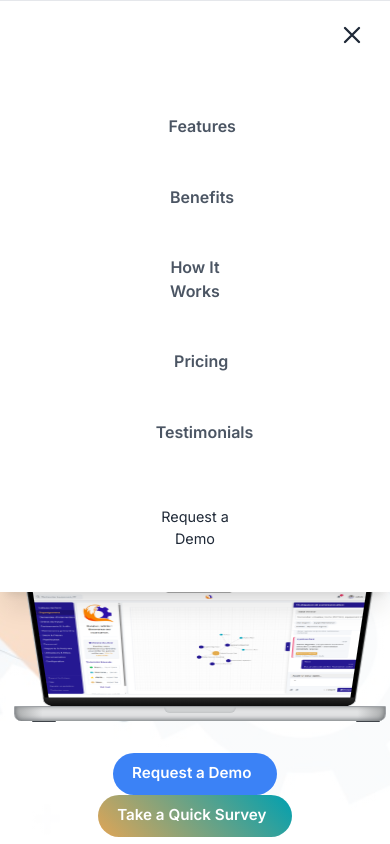
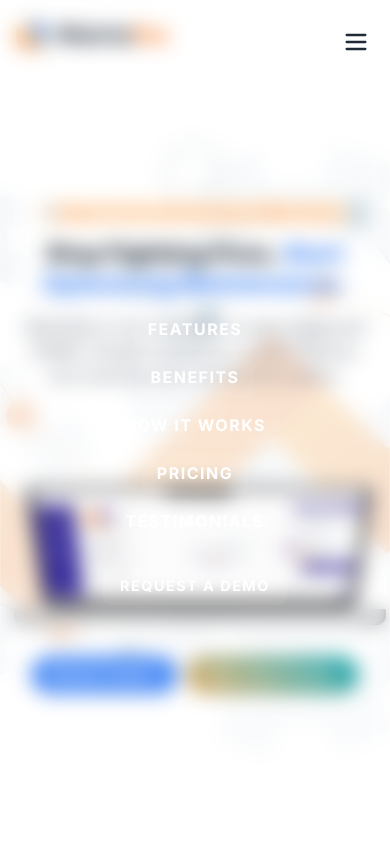
Before and after one commit to oussasz/MaintaFOX-website, a plain HTML site: page index.html in a window 390 px wide. Both pictures are taken after a click on the button "Toggle menu". Shown: the top 844 px of the page. Drawn offline with nearby package versions, Linux system fonts and the light colour scheme.

Commit message:
Refactor mobile menu styles to implement glassmorphism effect and improve responsiveness

```diff
--- a/css/styles.css
+++ b/css/styles.css
@@ -333,72 +333,141 @@ height: 65px;
   transform: scaleX(1);
   transform-origin: bottom left;
 }
-
-/* Mobile Menu Panel Styling & Animation */
+/* Mobile Menu Panel with Glassmorphism Effect */
+/* Mobile Menu Panel with Glassmorphism Effect */
 #mobile-menu {
-  transform: translateY(-100%); /* Start hidden above */
+  position: fixed;
+  top: 0;
+  left: 0;
+  width: 100%;
+  height: 100%;
+  background: rgba(
+    255,
+    255,
+    255,
+    0.1
+  ); /* Semi-transparent white for glass effect */
+  backdrop-filter: blur(10px); /* Blur for modern glassmorphism */
+  -webkit-backdrop-filter: blur(10px); /* Safari support */
+  border: 1px solid rgba(255, 255, 255, 0.2); /* Subtle border */
+  display: grid;
+  place-items: center; /* Center content with Grid */
+  transform: translateY(-100%); /* Hidden initially */
+  transition: transform 0.3s ease-out; /* Fast, smooth slide */
+  z-index: 1000;
+}
+
+#mobile-menu.is-open {
+  transform: translateY(0); /* Slide into view */
+}
+
+/* Navigation List Styling */
+.mobile-nav {
+  display: flex;
+  flex-direction: column;
+  gap: 15px; /* Minimal spacing */
+}
+
+/* Shared Button Styling for Consistency */
+.mobile-nav-link,
+.mobile-cta {
+  color: #ffffff; /* Bold white font color */
+  text-decoration: none;
+  font-size: 12px; /* Small, consistent size */
+  font-family: "Inter", sans-serif; /* Modern sans-serif font */
+  font-weight: 700; /* Bold for emphasis */
+  text-transform: uppercase;
+  letter-spacing: 1.5px; /* Elegant spacing */
+  padding: 8px 16px;
+  background: rgba(255, 255, 255, 0.05); /* Subtle background */
+  border-radius: 8px; /* Rounded corners */
+  transition: background 0.2s ease, transform 0.2s ease;
+  text-align: center;
+}
+
+.mobile-nav-link:hover,
+.mobile-cta:hover {
+  background: rgba(255, 255, 255, 0.15); /* Brighter on hover */
+  transform: translateY(-2px); /* Lift effect */
+}
+
+.mobile-nav-link:focus,
+.mobile-cta:focus {
+  outline: none;
+  box-shadow: 0 0 0 3px rgba(255, 255, 255, 0.3); /* Accessible focus ring */
+}
+
+/* CTA Button Specifics */
+.mobile-cta {
+  margin-top: 10px; /* Slight separation from nav links */
+}
+
+/* Staggered Entrance Animation */
+#mobile-menu .mobile-nav-link,
+#mobile-menu .mobile-cta {
   opacity: 0;
-  visibility: hidden;
-  transition: transform 0.4s cubic-bezier(0.23, 1, 0.32, 1),
-    opacity 0.3s ease-out, visibility 0s linear 0.4s; /* Smooth cubic bezier for transform */
-  z-index: 40; /* Needs to be higher than content but lower than button if button icon changes */
-}
-
-#mobile-menu.is-open {
-  transform: translateY(0);
-  opacity: 1;
-  visibility: visible;
-  transition: transform 0.4s cubic-bezier(0.23, 1, 0.32, 1),
-    opacity 0.3s ease-in, visibility 0s linear 0s;
-}
-
-/* Mobile Navigation Link Styling */
-.mobile-nav-link {
+  transform: translateY(-15px);
+}
+
+#mobile-menu.is-open .mobile-nav-link,
+#mobile-menu.is-open .mobile-cta {
+  animation: slideIn 0.4s ease-out forwards;
+}
+
+@keyframes slideIn {
+  to {
+    opacity: 1;
+    transform: translateY(0);
+  }
+}
+
+/* Staggered Delays */
+#mobile-menu.is-open .mobile-nav-link:nth-child(1) {
+  animation-delay: 0.05s;
+}
+#mobile-menu.is-open .mobile-nav-link:nth-child(2) {
+  animation-delay: 0.1s;
+}
+#mobile-menu.is-open .mobile-nav-link:nth-child(3) {
+  animation-delay: 0.15s;
+}
+#mobile-menu.is-open .mobile-nav-link:nth-child(4) {
+  animation-delay: 0.2s;
+}
+#mobile-menu.is-open .mobile-cta {
+  animation-delay: 0.25s;
+}
+
+/* Menu Button Styling (Hamburger to 'X') */
+#mobile-menu-button {
+  position: fixed;
+  top: 20px;
+  right: 20px;
+  background: none;
+  border: none;
+  cursor: pointer;
+  z-index: 1100; /* Above menu */
+}
+
+#mobile-menu-button .line {
   display: block;
-  padding: 0.75rem 1rem;
-  font-size: 1.125rem; /* lg text */
-  font-weight: 600;
-  color: #4b5563; /* medium-text */
-  text-align: center;
-  transition: color 0.2s ease-in-out, background-color 0.2s ease-in-out;
-  border-radius: 0.375rem; /* rounded-md */
-  width: 80%; /* Limit width slightly */
-  margin-left: auto;
-  margin-right: auto;
-}
-
-.mobile-nav-link:hover,
-.mobile-nav-link:focus {
-  color: #1f2937; /* dark-text */
-  background-color: #f3f4f6; /* gray-100 */
-  outline: none;
-}
-
-/* Mobile CTA Button Adjustments */
-.mobile-cta {
-  display: block; /* Make it block for centering/width */
-  width: 75%; /* Adjust width as needed */
-  margin-left: auto;
-  margin-right: auto;
-  text-align: center;
-  padding: 0.75rem 1.25rem; /* Slightly larger padding */
-}
-
-/* Mobile Menu Icon Transitions */
-#mobile-menu-button #hamburger-icon {
-  opacity: 1;
-  transition: opacity 0.3s ease-in-out;
-}
-#mobile-menu-button #close-icon {
+  width: 20px;
+  height: 2px;
+  background: #ffffff; /* Match button font color */
+  margin-bottom: 4px;
+  transition: transform 0.3s ease, opacity 0.3s ease;
+}
+
+#mobile-menu-button[aria-expanded="true"] .line:nth-child(1) {
+  transform: rotate(45deg) translate(5px, 5px);
+}
+
+#mobile-menu-button[aria-expanded="true"] .line:nth-child(2) {
   opacity: 0;
-  transition: opacity 0.3s ease-in-out;
-}
-
-#mobile-menu-button[aria-expanded="true"] #hamburger-icon {
-  opacity: 0;
-}
-#mobile-menu-button[aria-expanded="true"] #close-icon {
-  opacity: 1;
+}
+
+#mobile-menu-button[aria-expanded="true"] .line:nth-child(3) {
+  transform: rotate(-45deg) translate(5px, -5px);
 }
 
 /* === End Header Styles === */
@@ -1556,14 +1625,28 @@ MOBILE RESPONSIVENESS OVERRIDES (max-width: 767px)
   */
 
   /* --- Hero Buttons --- */
+  .hero-buttons {
+    display: flex;
+    flex-wrap: nowrap; /* لا تسمح بالتفاف العناصر */
+    gap: 0.5rem; /* مسافة بين الزرين */
+    justify-content: center; /* توسيط الزرين */
+    flex-direction: row; /* صف أفقي دائمًا */
+    overflow-x: auto; /* في حال صغرت الشاشة كثيرًا */
+  }
+
   .cta-button,
   .survey-button {
+    display: inline-flex;
+    align-items: center;
+    justify-content: center;
+    white-space: nowrap; /* تمنع التفاف النص */
     padding: 0.6rem 1.2rem;
-    font-size: 0.95rem; /* Was 1.1rem */
-  }
+    font-size: 0.8rem;
+  }
+
   .cta-button span,
   .survey-button span {
-    margin-right: 0.4rem; /* Was 0.5rem */
+    margin-right: 0.5rem; /* Was 0.5rem */
   }
 
   /* --- Header & Navigation --- */
--- a/index.html
+++ b/index.html
@@ -84,23 +84,7 @@
           <li><a href="#pricing" class="nav-link">Pricing</a></li>
           <li><a href="#testimonials" class="nav-link">Testimonials</a></li>
           <li>
-            <a
-              href="demo.html"
-              class="flex justify-center gap-2 items-center mx-auto text-sm bg-gray-50 backdrop-blur-md lg:font-semibold isolation-auto border-gray-50 before:absolute before:w-full before:transition-all before:duration-700 before:hover:w-full before:-left-full before:hover:left-0 before:rounded-full before:bg-[#3b82f6] hover:text-gray-50 before:-z-10 before:aspect-square before:hover:scale-150 before:hover:duration-700 relative z-10 px-3 py-1.5 overflow-hidden border-2 rounded-full group"
-              style="font-family: 'Inter', sans-serif"
-            >
-              book a demo
-              <svg
-                class="w-6 h-6 justify-end group-hover:rotate-90 group-hover:bg-gray-50 text-gray-50 ease-linear duration-300 rounded-full border border-gray-700 group-hover:border-none p-2 rotate-45"
-                viewBox="0 0 16 19"
-                xmlns="http://www.w3.org/2000/svg"
-              >
-                <path
-                  d="M7 18C7 18.5523 7.44772 19 8 19C8.55228 19 9 18.5523 9 18H7ZM8.70711 0.292893C8.31658 -0.0976311 7.68342 -0.0976311 7.29289 0.292893L0.928932 6.65685C0.538408 7.04738 0.538408 7.68054 0.928932 8.07107C1.31946 8.46159 1.95262 8.46159 2.34315 8.07107L8 2.41421L13.6569 8.07107C14.0474 8.46159 14.6805 8.46159 15.0711 8.07107C15.4616 7.68054 15.4616 7.04738 15.0711 6.65685L8.70711 0.292893ZM9 18L9 1H7L7 18H9Z"
-                  class="fill-gray-800 group-hover:fill-gray-800"
-                ></path>
-              </svg>
-            </a>
+            <a href="demo.html" class="nav-link"> book a demo </a>
           </li>
         </ul>
 
@@ -193,7 +177,7 @@
           <!-- Algerian Origin Badge -->
           <div class="mb-4 animate-on-scroll animate-fade-in-up">
             <span
-              class="inline-flex items-center gap-x-1.5 rounded-full bg-orange-100 px-3 py-1 text-sm font-semibold text-accent-orange ring-1 ring-inset ring-orange-300"
+              class="inline-flex items-center gap-x-1.5 rounded-full bg-orange-100 px-2 py-0.5 text-xs sm:text-sm font-semibold text-accent-orange ring-1 ring-inset ring-orange-300"
             >
               <svg class="h-1.5 w-1.5 fill-blue-500 animate-led-pulse">
                 viewBox="0 0 6 6" aria-hidden="true" >
@@ -204,14 +188,15 @@
           </div>
 
           <h1
-            class="text-4xl sm:text-5xl md:text-6xl font-extrabold text-dark-text leading-tight mb-4 animate-on-scroll animate-fade-in-up"
+            class="text-2xl sm:text-3xl md:text-5xl lg:text-6xl font-extrabold text-dark-text leading-tight mb-4 animate-on-scroll animate-fade-in-up"
             style="animation-delay: 0.1s"
           >
             Stop Fighting Fires. <br class="hidden md:block" />
             <span class="text-accent-blue">Start Optimizing Maintenance.</span>
           </h1>
+
           <p
-            class="text-lg md:text-xl text-medium-text max-w-3xl mx-auto mb-8 lg:mb-0 animate-on-scroll animate-fade-in-up"
+            class="text-base sm:text-lg md:text-xl text-medium-text max-w-3xl mx-auto mb-8 lg:mb-0 animate-on-scroll animate-fade-in-up"
             style="animation-delay: 0.3s"
           >
             Maintafox is the intelligent, locally-supported CMMS. Simplify
```
